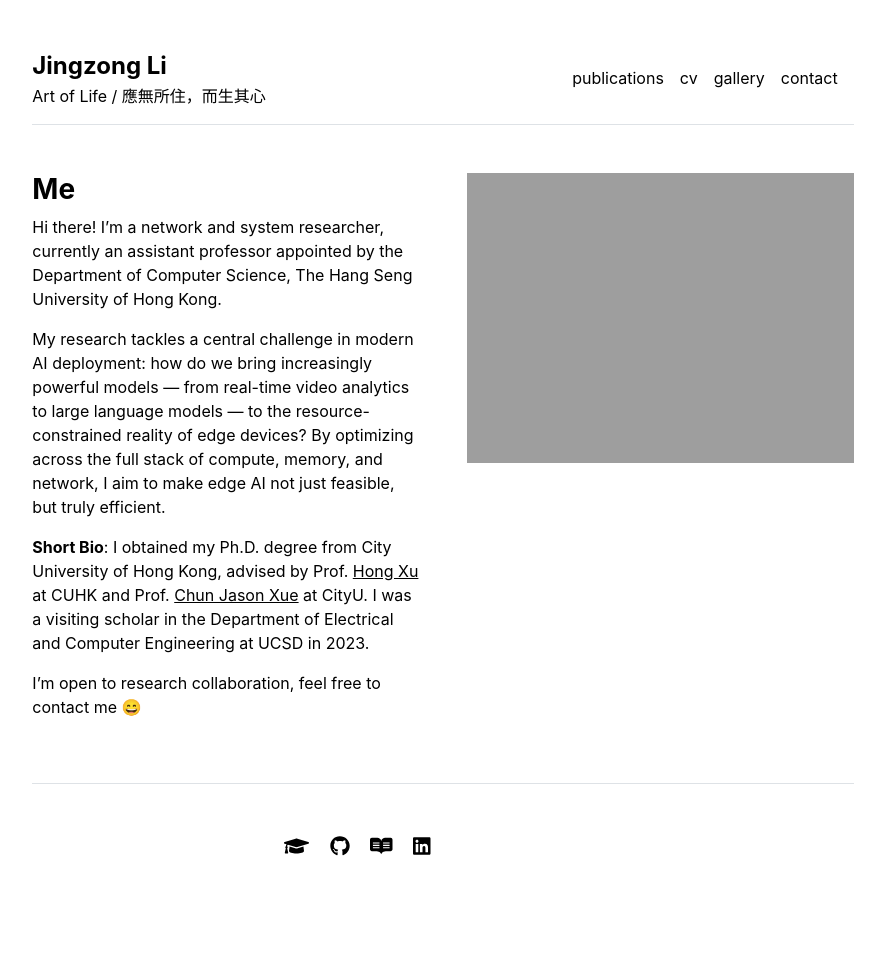
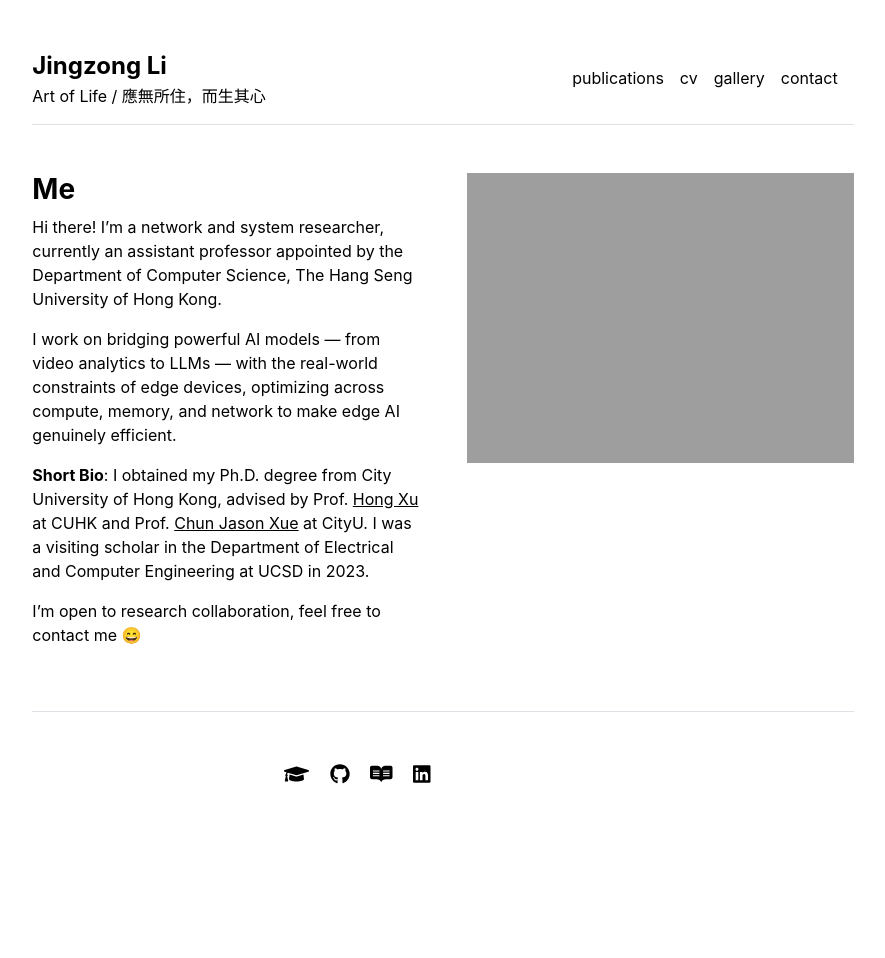
Before and after one commit to kanonjz/academic, a Jekyll site: the page built from index.md, in a window 1280 px wide. Shown: the whole page, without its empty margins (197-1082 px from the left). Built offline with Jekyll 4.4.1, drawn with Linux system fonts in a browser that asks for light colours; after the commit the page ends 900 px from its top, so only the background shows below that.

Commit message:
update bio

```diff
--- a/index.md
+++ b/index.md
@@ -9,7 +9,7 @@ Hi there! I'm a network and system researcher, currently an assistant professor
 
 <!-- My research interests lie in building next-generation multimedia systems (e.g., video streaming/analytics, AR/VR, 3D video), edge computing, and agentic AI. -->
 
-My research tackles a central challenge in modern AI deployment: how do we bring increasingly powerful models — from real-time video analytics to large language models — to the resource-constrained reality of edge devices? By optimizing across the full stack of compute, memory, and network, I aim to make edge AI not just feasible, but truly efficient.
+I work on bridging powerful AI models — from video analytics to LLMs — with the real-world constraints of edge devices, optimizing across compute, memory, and network to make edge AI genuinely efficient.
 
 **Short Bio**: I obtained my Ph.D. degree from City University of Hong Kong, advised by Prof. [Hong Xu](https://henryhxu.github.io/) at CUHK and Prof. [Chun Jason Xue](https://scholar.google.com/citations?user=C6oyGQkAAAAJ&hl=en) at CityU. I was a visiting scholar in the Department of Electrical and Computer Engineering at UCSD in 2023.
 
```
